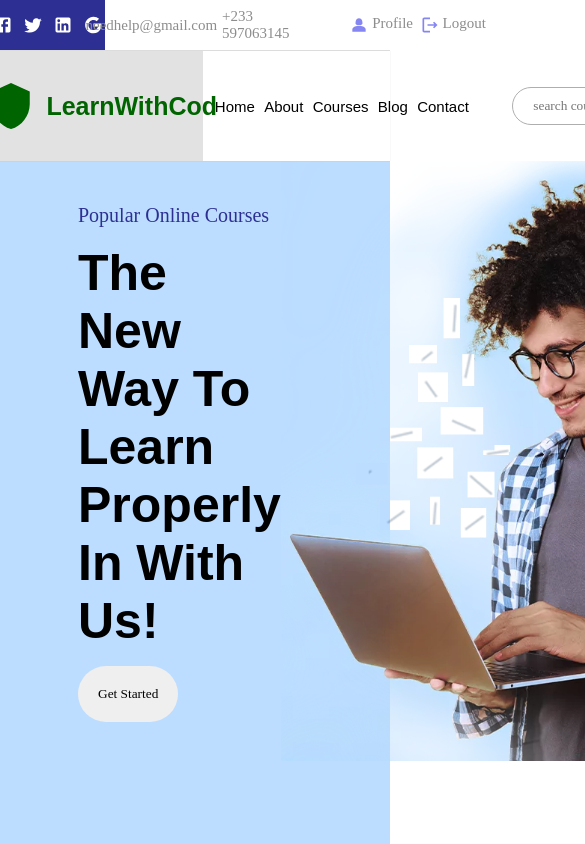
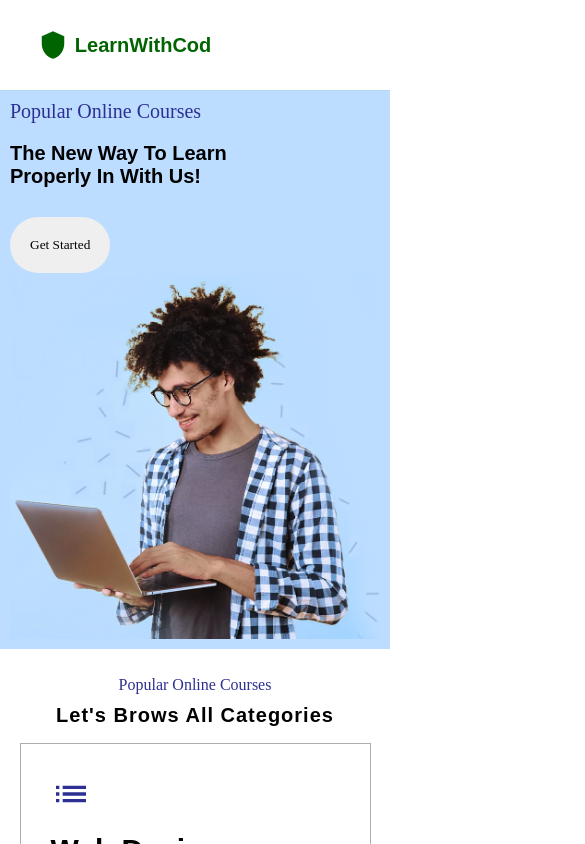
Before and after one commit to kwabenaasumadu/it-learning-soft, a Next.js app: page /comps in a window 390 px wide. Shown: the top 844 px of the page, 585 px wide, since content can reach past the window. Built offline with nearby package versions, Linux system fonts and the light colour scheme.

Commit message:
responsive

```diff
--- a/src/styles/blog.module.css
+++ b/src/styles/blog.module.css
@@ -1,17 +1,17 @@
-.container{
+.container {
    width: 100%;
    height: 100%;
    background-color: #2D3092;
    padding: 10px;
 }
 
-.containerFirstHeader{
+.containerFirstHeader {
    display: flex;
    justify-content: center;
    align-items: center;
 }
 
-.containerFirstHeader p{
+.containerFirstHeader p {
    color: aqua;
    margin-top: 40px;
    letter-spacing: 1px;
@@ -19,13 +19,13 @@
    font-weight: 100;
 }
 
-.containerSecondHeader{
+.containerSecondHeader {
    display: flex;
    justify-content: center;
    align-items: center;
 }
 
-.containerSecondHeader h1{
+.containerSecondHeader h1 {
    color: #fff;
    margin-top: 15px;
    letter-spacing: 1px;
@@ -33,44 +33,65 @@
    font-size: 45px;
 }
 
-.containerItems{
+.containerItems {
    width: 60%;
    margin: 2% auto;
 }
 
-.containerItems .items{
+.containerItems .items {
    display: grid;
    grid-template-columns: 1fr 1fr 1fr;
    gap: 30px;
 }
 
-.containerItems .items .item{
+.containerItems .items .item {
    background-color: #fff;
    padding: 10px;
    border-radius: 10px;
    transition: transform 0.6s;
 }
 
-.containerItems .items .item:hover{
+.containerItems .items .item:hover {
    transform: translateX(40px);
 }
 
-.containerItems .items .item .itemDate p{
+.containerItems .items .item .itemDate p {
    color: #000;
    font-size: 13px;
 }
 
-.containerItems .items .item .itemTitle{
+.containerItems .items .item .itemTitle {
    width: 90%;
    margin-top: 10px;
 }
 
-.containerItems .items .item .itemTitle h1{
+.containerItems .items .item .itemTitle h1 {
    color: #000;
    font-size: 25px;
 }
 
-.itemAction{
+.itemAction {
    margin-top: 30px;
    margin-bottom: 10px;
 }
+
+@media (max-width:700px) {
+   .containerItems .items {
+      display: grid;
+      grid-template-columns: auto;
+      gap: 30px;
+   }
+
+   .containerItems {
+      width: 90%;
+      margin-top: 10%;
+   }
+
+   .containerSecondHeader h1 {
+      font-size: 20px;
+   }
+
+   .containerFirstHeader p {
+      font-size: 12px;
+   }
+}
--- a/src/styles/categories.module.css
+++ b/src/styles/categories.module.css
@@ -111,3 +111,20 @@
    font-weight: 100;
    font-family: sans-serif;
 }
+
+@media (max-width:700px){
+   .containerSecondtHeader h1 {
+      font-family: sans-serif;
+      letter-spacing: 1px;
+      font-size: 20px;
+   }
+
+   .containerItems{
+      width: 90%;
+   }
+
+   .items{
+      grid-template-columns: auto;
+   }
+
+}
--- a/src/styles/feedback.module.css
+++ b/src/styles/feedback.module.css
@@ -60,3 +60,10 @@
    font-size: 20px;
    font-family: sans-serif;
 }
+
+@media (max-width:700px) {
+   .containerItems{
+      width: 90%;
+   }
+
+}
--- a/src/styles/firstheader.module.css
+++ b/src/styles/firstheader.module.css
@@ -28,7 +28,7 @@
    font-size: 20px;
    margin-right: 10px;
    font-weight: 100;
-   transition: transform 0.3s;
+   transition: transform 0.9s;
 }
 
 .leftItems .items .icon:hover{
@@ -88,3 +88,9 @@
    font-family: cursive;
    margin-right: 3px;
 }
+
+@media (max-width: 700px){
+   .container{
+      display: none;
+   }
+}
--- a/src/styles/footer.module.css
+++ b/src/styles/footer.module.css
@@ -72,3 +72,43 @@
 .lastSection p{
    color: #fff;
 }
+
+@media (max-width: 700px){
+   .container1Items{
+      width: 90%;
+      grid-template-columns: auto;
+      padding: 10px;
+   }
+
+   .item1 span{
+      color: #fff;
+      font-size: 15px;
+   }
+
+   .item1Input{
+      margin-top: 4%;
+   }
+
+   .item1Input input{
+      width: 260px;
+      height: 40px;
+      padding-left: 10px;
+      border-radius: 20px;
+   }
+   .item1Input button{
+      width: 100px;
+      height: 40px;
+   }
+
+   .item2 .icon {
+      color: #fff;
+      font-size: 20px;
+      margin-left: 20px;
+      margin-top: 20px;
+   }
+   .lastSection p{
+      color: #fff;
+      font-size: 9px;
+   }
+
+}
--- a/src/styles/secondHeader.module.css
+++ b/src/styles/secondHeader.module.css
@@ -100,3 +100,43 @@
 .rightItems .items .item input:hover {
    transform: translateX(20px);
 }
+
+@media (max-width: 700px){
+   .container{
+      background-color: #fff;
+      position: sticky;
+   }
+
+   .containerItems{
+      grid-template-columns: 1fr;
+   }
+
+   .leftItems{
+      background-color: #fff;
+      width: 100%;
+      margin-left: 2%;
+   }
+
+   .leftItems .items{
+      justify-content: flex-start;
+   }
+
+   .leftItems h1 {
+      color: darkgreen;
+      font-size: 20px;
+   }
+
+   .leftItems .items .icon {
+      color: darkgreen;
+      font-size: 30px;
+      margin-right: 7px;
+   }
+
+   .middleItems{
+      display: none;
+   }
+
+   .rightItems{
+      display: none;
+   }
+}
--- a/src/styles/showcase.module.css
+++ b/src/styles/showcase.module.css
@@ -53,3 +53,41 @@
    color: #fff;
    transform: translateX(30px);
 }
+
+
+@media (max-width:700px){
+   .container{
+      height: 100%;
+   }
+
+   .containerItems{
+      width: 100%;
+      grid-template-columns: 1fr;
+      padding: 10px;
+   }
+
+   .leftItems .item2{
+      width:70%;
+      margin-top: 5%;
+   }
+
+   .leftItems .item2 h1{
+      font-size: 20px;
+      font-family: sans-serif;
+   }
+
+   .rightItems{
+      display: flex;
+      justify-content: flex-start;
+      align-items: flex-start;
+   }
+
+   .showcaseImage{
+      display: flex;
+      justify-content: flex-start;
+      align-items: flex-start;
+      width: 100%;
+      height: 100%;
+   }
+
+}
```
